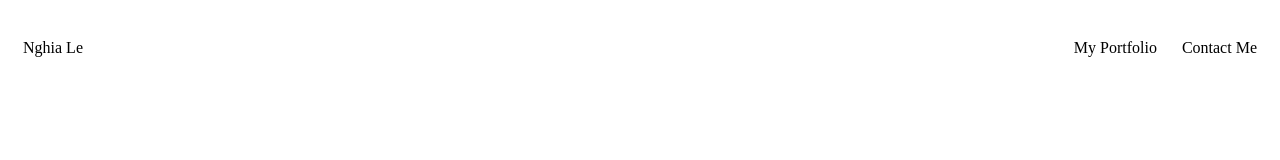
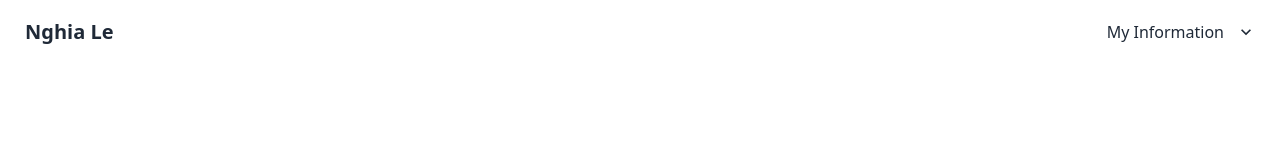
Before and after one commit to Nghia314/My-Portfolio, a plain HTML site: page mainPage.html in a window 1280 px wide. Drawn offline with nearby package versions, Linux system fonts and the light colour scheme.

Commit message:
update navbar using daisy

```diff
--- a/Assets/style.css
+++ b/Assets/style.css
@@ -1,48 +1 @@
 /* navbar */
-.navbar {
-    display: flex;
-    flex-wrap: wrap;
-    align-items: center;
-    justify-content: space-between;
-    background-color: #fff;
-    padding: 15px;
-}
-.navbar a{
-    text-decoration: none;
-    color: inherit;
-}
-.logo {
-    margin-right: 50px;
-
-}
-.list {
-    list-style: none;
-    display: flex;
-    gap: 25px;
-}
-#toggler,
-    navbar label {
-        display: none;
-    }
-
-@media screen and (max-width: 600px) {
-    .menu{
-        width: 100%;
-        max-height: 0;
-        overflow: hidden;
-    }
-    .list {
-        flex-direction: column;
-        align-items: center;
-        padding: 20px;
-
-    }
-    .navbar label {
-        display: inline-flex;
-        align-items: center;
-        padding: 20px;
-    }
-    #toggler:checked ~ .menu{
-        max-height: 100%;
-    }
-}
--- a/mainPage.html
+++ b/mainPage.html
@@ -1,29 +1,37 @@
 <!DOCTYPE html>
 <html lang="en">
-
 <head>
     <meta charset="UTF-8">
     <meta http-equiv="X-UA-Compatible" content="IE=edge">
     <meta name="viewport" content="width=device-width, initial-scale=1.0">
-    <link rel="stylesheet" href="https://cdnjs.cloudflare.com/ajax/libs/font-awesome/6.0.0-beta3/css/all.min.css" />
-    <link rel="stylesheet" href="https://cdnjs.cloudflare.com/ajax/libs/animate.css/4.1.1/animate.min.css" />
-    <link rel="stylesheet" href="Assets/style.css" />
+    <link href="https://cdn.jsdelivr.net/npm/daisyui@2.15.0/dist/full.css" rel="stylesheet" type="text/css" />
+<script src="https://cdn.tailwindcss.com"></script>
+<link rel="stylesheet" href="Assets/style.css"/>
     <title>Nghia Le</title>
 </head>
+<header>
+    <div class="navbar bg-base-100">
+        <div class="flex-1">
+          <a href="mainPage.html" class="btn btn-ghost normal-case text-xl">Nghia Le</a>
+        </div>
+        <div class="flex-none">
+            <ul class="menu menu-horizontal p-0">
+                <li tabindex="0">
+                  <a>
+                    My Information
+                    <svg class="fill-current" xmlns="http://www.w3.org/2000/svg" width="20" height="20" viewBox="0 0 24 24"><path d="M7.41,8.58L12,13.17L16.59,8.58L18,10L12,16L6,10L7.41,8.58Z"/></svg>
+                  </a>
+                  <ul class="p-2 bg-base-100">
+                    <li><a href="portfolio.html">My Porfolio</a></li>
+                    <li><a href="contact.html">Contact Me</a></li>
+                  </ul>
+                </li>
+              </ul>
+        </div>
+      </div>
+</header>
+<body>
 
-<body>
-    <nav class="navbar">
-        <a href="mainPage.html" class="logo">Nghia Le</a>
-        <input type="checkbox" id="toggler">
-        <label for="toggler"><i class="ri-menu-line"></i></label>
-        <div class="menu">
-            <ul class="list">
-                <li><a href="portfolio.html">My Portfolio</a></li>
-                <li><a href="contact.html">Contact Me</a></li>
-            </ul>
-        </div>
-    </nav>
 
 </body>
-
 </html>
```
